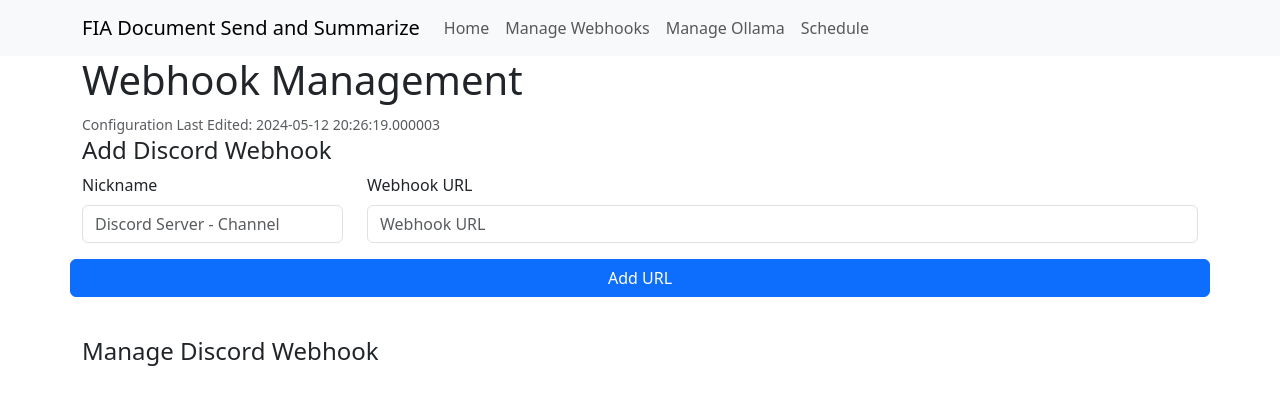
After one commit to sfn-git/F1-Doc-Summarizer, a Flask app: page /config/webhooks in a window 1280 px wide. The commit adds this page. Shown: the top 405 px of the page. Run offline with Flask 3, Linux system fonts and the light colour scheme; data comes from the database, SQL or seed files in the repository; data that the repository does not hold is empty; parts of the project's set-up code (start-up, migrations or seed data) failed here and were passed over.

Commit message:
redid nav menu and broke up ollama, webhooks, and added schedule

```diff
--- a/web/app.py
+++ b/web/app.py
@@ -10,6 +10,7 @@ def index():
     utils.process_all_docs()
     docs = db.join_document_send_documents_webhooks(db.get_conn())
     return render_template("index.html", docs = docs)
+
 @app.route("/send")
 def send():
     conn = db.get_conn()
@@ -17,22 +18,26 @@ def send():
     utils.send_document(send_id)
     return redirect("/")
 
-@app.route("/config")
+@app.route("/config/ollama", methods = ["GET", "POST"])
+def config_ollama():
+    conn = db.get_conn()
+    if request.method == "POST":
+        ollama_url = request.form["ollama-url"]
+        ollama_model = request.form["ollama-tag"]
+        db.update_config_ollama_url(conn, ollama_url)
+        db.update_config_ollama_model(conn, ollama_model)
+        return redirect("/config/ollama")
+    else:
+        configs = db.get_config_obj(conn)
+        ollama_tags = utils.get_ollama_tags(configs["OLLAMA_URL"])
+        return render_template("ollama.html", configs=configs, ollama_tags = ollama_tags)
+
+@app.route("/config/webhooks")
 def config():
     conn = db.get_conn()
     configs = db.get_config_obj(conn)
-    ollama_tags = utils.get_ollama_tags(configs["OLLAMA_URL"])
     webhooks = db.get_all_webhooks(conn)
-    return render_template("config.html", configs=configs, ollama_tags = ollama_tags, webhooks=webhooks)
-
-@app.route("/config/ollama", methods = ["POST"])
-def config_ollama():
-    conn = db.get_conn()
-    ollama_url = request.form["ollama-url"]
-    ollama_model = request.form["ollama-tag"]
-    db.update_config_ollama_url(conn, ollama_url)
-    db.update_config_ollama_model(conn, ollama_model)
-    return redirect("/config")
+    return render_template("webhooks.html", configs=configs, webhooks=webhooks)
 
 @app.route("/config/add/webhook", methods = ["POST"])
 def add_webhooks():
@@ -42,7 +47,6 @@ def add_webhooks():
     db.insert_webhook(conn, webhook_name, webhook_url)
     wh = db.get_webhook_by_name(conn, webhook_name)
     docs = db.get_all_documents(conn)
-
     for doc in docs:
         db.insert_document_send(conn, wh[0], doc[0], False, True)
     return redirect("/config")
@@ -63,6 +67,6 @@ def update_webhooks():
     db.update_webhook_by_id(conn, id, webhook_name, webhook_url)
     return redirect("/config")
 
-@app.route("/schedule", methods = ["GET"])
+@app.route("/config/schedule", methods = ["GET"])
 def schedule():
     return render_template("schedule.html")
--- a/web/templates/index.html
+++ b/web/templates/index.html
@@ -12,7 +12,7 @@
     {% include 'nav.html' %}
 
     <div class="container">
-        <h1>DEV TESTING!!! All Documents</h1>
+        <h1>All Documents</h1>
         {% for doc in docs %}
         <p class="d-inline-flex gap-1">
             <button class="btn btn-primary" type="button" data-bs-toggle="collapse"
--- a/web/templates/nav.html
+++ b/web/templates/nav.html
@@ -13,11 +13,14 @@
                         <span class="visually-hidden">(current)</span></a>
                 </li>
                 <li class="nav-item">
-                    <a class="nav-link" href="/config">Config</a>
+                    <a class="nav-link" href="/config/webhooks">Manage Webhooks</a>
                 </li>
-                <!-- <li class="nav-item">
-                    <a class="nav-link" href="/schedule">Schedule</a>
-                </li> -->
+                <li class="nav-item">
+                    <a class="nav-link" href="/config/ollama">Manage Ollama</a>
+                </li>
+                <li class="nav-item">
+                    <a class="nav-link" href="/config/schedule">Schedule</a>
+                </li>
             </ul>
         </div>
     </div>
--- /dev/null
+++ b/web/templates/webhooks.html
@@ -0,0 +1,69 @@
+<!DOCTYPE html>
+<html lang="en">
+
+<head>
+    <meta charset="UTF-8">
+    <meta name="viewport" content="width=device-width, initial-scale=1.0">
+    {% include 'libs.html' %}
+    <title>Config - FIA Doc Manager</title>
+</head>
+
+<body>
+    {% include 'nav.html' %}
+    <div class="container">
+        <h1>Webhook Management</h1>
+        <small id="helpId" class="form-text text-muted">Configuration Last Edited: {{configs["LAST_UPDATED"]}}</small>
+    </div>
+
+    <div class="container" id="add-wb">
+        <h4>Add Discord Webhook</h4>
+        <form action="/config/add/webhook" method="post">
+            <div class="row">
+                <div class="col-3">
+                    <label for="wb-name" class="form-label">Nickname</label>
+                    <input type="text" class="form-control" name="wb-name" id="wb-name" aria-describedby="helpId"
+                        placeholder="Discord Server - Channel" />
+                </div>
+                <div class="col">
+                    <label for="wb-url" class="form-label">Webhook URL</label>
+                    <input type="text" class="form-control" name="wb-url" id="wb-url" aria-describedby="helpId"
+                        placeholder="Webhook URL" />
+                </div>
+                <button type="submit" class="btn btn-primary my-3">Add URL</button>
+            </div>
+        </form>
+    </div>
+    <br>
+    <div class="container" id="manage-wb">
+        <h4>Manage Discord Webhook</h4>
+        {% for wh in webhooks%}
+            <form action="/config/update/webhook?id={{wh[0]}}" method="post">
+                <div class="row">
+                    <div class="col-3">
+                        <label for="wb-name" class="form-label">Nickname</label>
+                        <input type="text" class="form-control" name="wb-name" id="wb-name" aria-describedby="helpId"
+                            placeholder="Discord Server - Channel" value="{{wh[1]}}"/>
+                    </div>
+                    <div class="col-9">
+                        <label for="wb-url" class="form-label">Webhook URL</label>
+                        <input type="text" class="form-control" name="wb-url" id="wb-url" aria-describedby="helpId"
+                            placeholder="Webhook URL" value="{{wh[2]}}"/>
+                    </div>
+                </div>
+                <br>
+                <div class="row">
+                    <div class="col-1">
+                        <label for="wb-url" class="form-label"></label>
+                        <button type="submit" class="btn btn-primary">Update</button>
+                    </div>
+                    <div class="col-1">
+                        <label for="wb-url" class="form-label"></label>
+                        <button type="button" class="btn btn-danger" onclick="if(confirm('Remove webhook: {{wh[1]}}?')){window.location.href='/config/delete/webhook?id={{wh[0]}}'}">Delete</button>
+                    </div>
+                </div>
+            </form>
+        {%endfor%}
+    </div>
+</body>
+
+</html>
```
Also changed, not shown: web/templates/ollama.html (added, +48 -0 lines).
